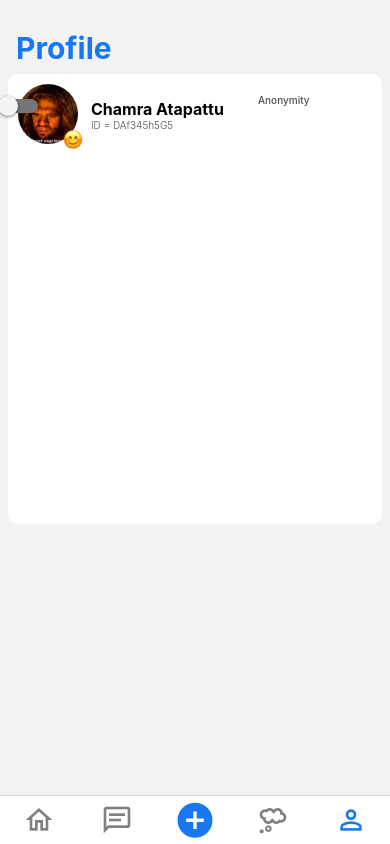
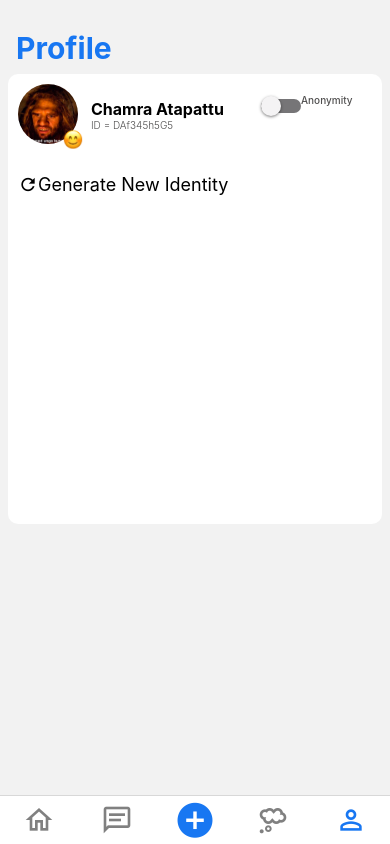
Before and after one commit to Group-15-2/imu, a React Native app: screen /Profile in a window 390 px wide. Built offline with nearby package versions, Linux system fonts and the light colour scheme.

Commit message:
Generate New Identity

```diff
--- a/Screens/Profile.js
+++ b/Screens/Profile.js
@@ -1,5 +1,6 @@
 import  React,{ useState } from 'react';
-import { Text, View, Image, SafeAreaView, Switch  } from 'react-native';
+import { Text, View, Image, SafeAreaView, Switch, TouchableOpacity  } from 'react-native';
+import Icon from 'react-native-vector-icons/MaterialCommunityIcons';
 import {styled} from '../styles/feedStyle'
 
 export default function Profile() {
@@ -12,6 +13,8 @@ export default function Profile() {
           Profile
       </Text>
       <View style={styled.card}>
+        <View style={{flexDirection:"row"}}>
+          <View style={{width:'73%'}}>
             <View style={styled.userinfo}>
                 <View>
                   <Image source={require('../assets/test_profile_image.jpg')} style={styled.userimg}/>
@@ -22,7 +25,8 @@ export default function Profile() {
                   <Text style={styled.id}>ID = DAf345h5G5</Text>
                 </View>
             </View>
-        <View>
+          </View>
+          <View style={{width:'27%'}}>
             <Text style={styled.anonymity}>Anonymity</Text>
             <Switch
               style={styled.btn}
@@ -34,6 +38,11 @@ export default function Profile() {
             />
           </View>
         </View>
+        <TouchableOpacity style={styled.button}>
+          <Icon name= 'refresh' size={20} />
+          <Text style={styled.refresh}>Generate New Identity</Text>
+        </TouchableOpacity>
+      </View>
     </SafeAreaView >
   );
 }
--- a/styles/feedStyle.js
+++ b/styles/feedStyle.js
@@ -40,12 +40,18 @@ const styled = StyleSheet.create({
         fontSize: 10,
         fontWeight: '500',
         color: "#504F4F",
-        left:250,
-        bottom:80
+        padding: 20
     },
     btn: {
-        bottom:90,
-        right:10
+        right:20,
+        bottom: 30
+    },
+    button: {
+        flexDirection:'row',
+        marginLeft: 10,
+    },
+    refresh: {
+        fontSize:18
     }
 })
 
```
Lines whose indentation alone changed are shown as unchanged.
